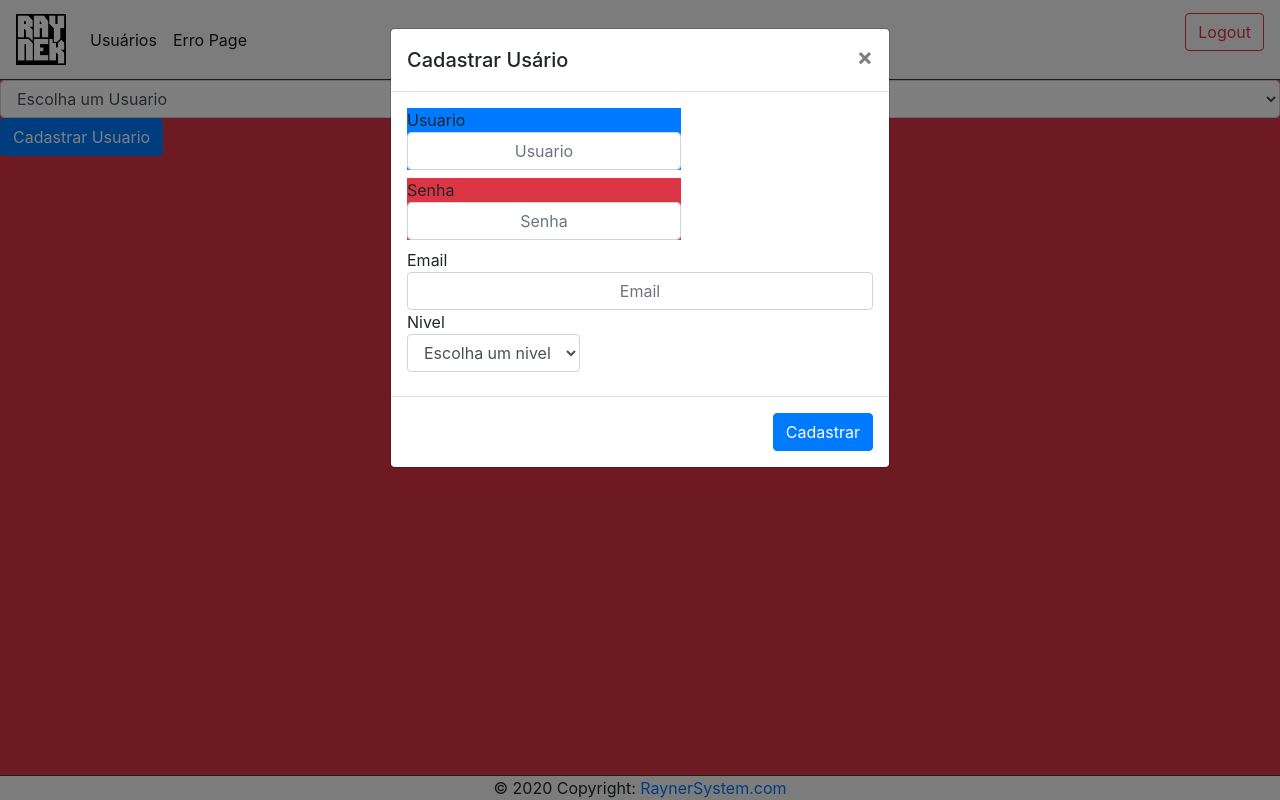
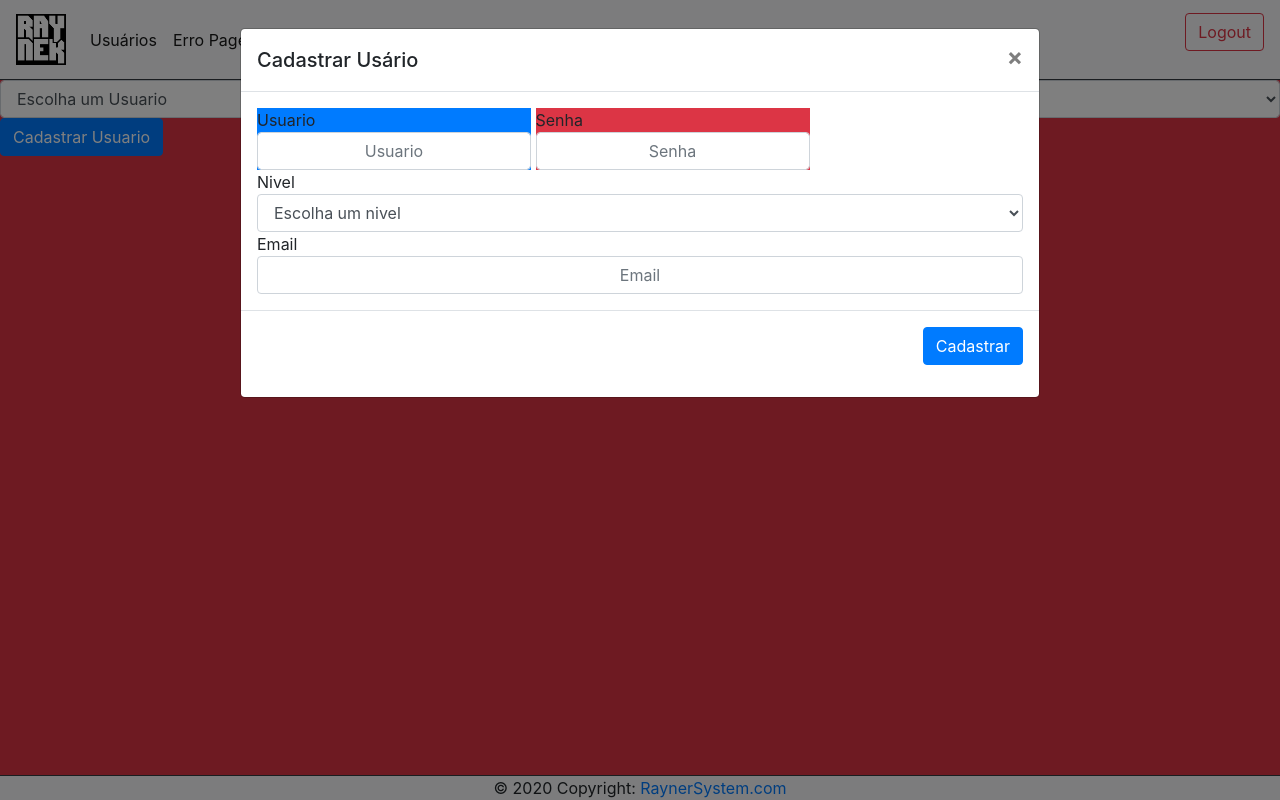
Before and after one commit to JeffRayner/RaynerSystem, a Flask app: page /usuarios in a window 1280 px wide, after a click on "Cadastrar Usuario". Run offline with Flask 2, Linux system fonts and the light colour scheme; data comes from the database, SQL or seed files in the repository; some libraries are stand-ins or nearby versions.

Commit message:
modify cad user

```diff
--- a/App/templates/forms/cadUser.html
+++ b/App/templates/forms/cadUser.html
@@ -1,6 +1,6 @@
 
 <div class="modal fade" id="modalCadastro" tabindex="-1" role="dialog" aria-labelledby="modalLabel" aria-hidden="true">
-    <div class="modal-dialog " role="document">
+    <div class="modal-dialog modal-lg " role="document">
         <div class="modal-content">
 
             <div class="modal-header">
@@ -10,27 +10,21 @@
                 </button>
             </div>
 
+            <form action="">
                 <div class="modal-body">
-
-
-                <div class="d-inline-block mb-2 bg-primary">
+                    <div class="d-inline-block bg-primary">
                         <p class="m-auto">Usuario</p>
                         <input type="text" class="form-control text-center shadow-none" name="usuario" placeholder="Usuario" required>
                     </div>
 
-                <div class="d-inline-block mb-2 bg-danger">
+                    <div class="d-inline-block bg-danger">
                         <p class="m-auto">Senha</p>
                         <input type="password" class="form-control text-center shadow-none" name="senha" placeholder="Senha" required>
                     </div>
 
-                <div class="d-inline mb-2 ">
-                    <p class="m-auto">Email</p>
-                    <input type="text" class="form-control text-center shadow-none" name="Email" placeholder="Email" required>
-                </div>
-
-                <div class="d-inline-block mb-2">
+                    <div class="d-inline">
                         <p class="m-auto">Nivel</p>
-                    <select class="form-control shadow-none">
+                        <select class="form-control shadow-none" required>
                             <option value="" disabled selected>Escolha um nivel</option>
                             {% for i in niveis %}
                                 <option value="{{ i.id }}">{{ i.nome}}</option>
@@ -38,12 +32,15 @@
                         </select>
                     </div>
 
+                    <div class="d-inline">
+                        <p class="m-auto">Email</p>
+                        <input type="text" class="form-control text-center shadow-none" name="Email" placeholder="Email" required>
                     </div>
-
+                </div>
                 <div class="modal-footer">
-                <button type="button" class="btn btn-primary">Cadastrar</button>
+                    <button type="submit" class="btn btn-primary">Cadastrar</button>
                 </div>
-
+            </form>
         </div>
     </div>
 </div>
```
Lines whose indentation alone changed are shown as unchanged.
